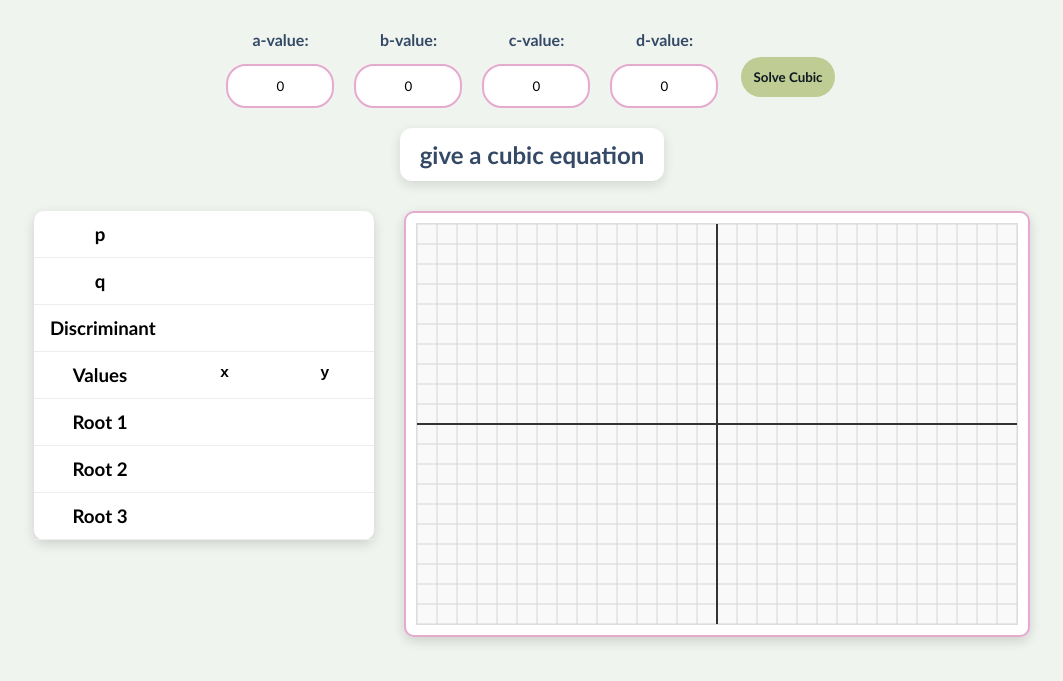
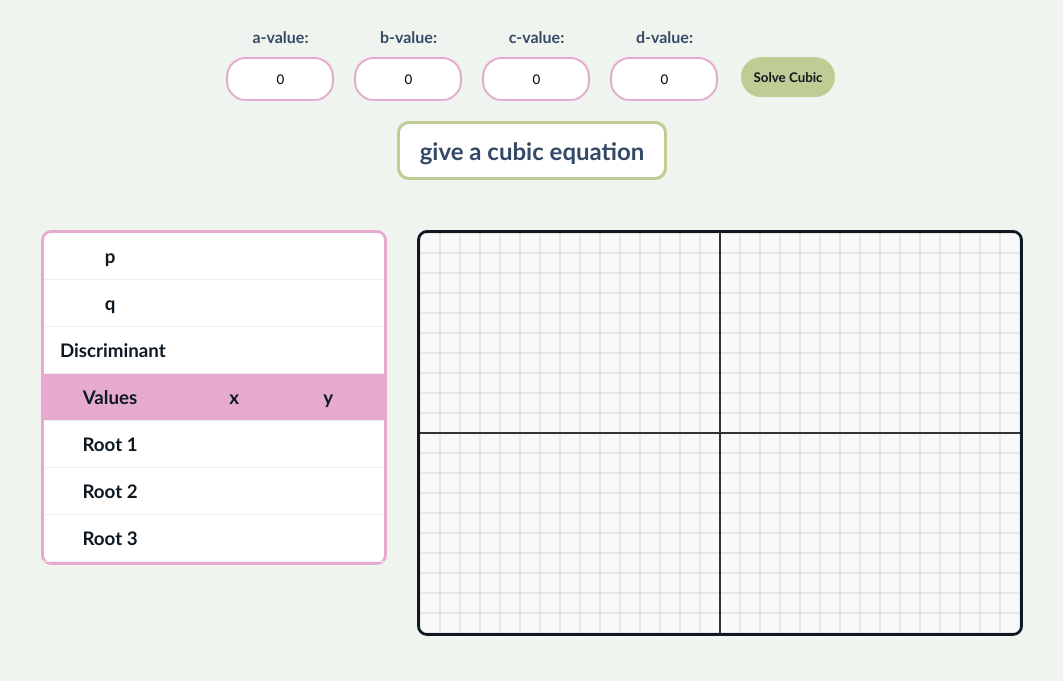
Before and after one commit to RitaLi3711/CubicFormula, a website built with Vite: page index.html in a window 1280 px wide. Both pictures are taken after a click on the button "Solve Cubic". Shown: the part 73-754 px from the top of the page, without its empty margins (108-1171 px from the left). Built offline with nearby package versions, Linux system fonts and the light colour scheme.

Commit message:
Got rid of shadows and extra border container

```diff
--- a/index.html
+++ b/index.html
@@ -14,6 +14,7 @@
   <div>
     <h1 class="page-title">Cubic Solver</h1>
 
+        <!-- input section -->
     <div class="input-row">
       <div class="input-group">
         <h2 class="input-title">a-value:</h2>
@@ -38,6 +39,7 @@
       <button id="solve-button">Solve Cubic</button>
     </div>
 
+    <!-- output section -->
     <div class="equation-display" id="equation-display">
       <h2 id="equation-text">0x³ + 0x² + 0x + 0 = 0</h2>
     </div>
@@ -60,9 +62,12 @@
           <h3 id="disc-value"></h3>
         </div>
 
-        <div class="result-row">
+        <div class="result-row values-row">   <!--2 classes to provide colour to this row-->
           <h3 class="result-title">Values</h3>
-          <h3 class="values-header value-display">x&nbsp;&nbsp;&nbsp;&nbsp;&nbsp;&nbsp;&nbsp;&nbsp;&nbsp;&nbsp;y</h3>
+          <h3 class="values-header">
+            <span>x</span>
+            <span>y</span>
+          </h3>
         </div>
 
         <div class="result-row">
@@ -81,9 +86,7 @@
         </div>
       </div>
 
-      <div class="canvas-container">
         <canvas id="graph" width="600" height="400"></canvas>
-      </div>
 
     </div>
 </body>
--- a/src/main.ts
+++ b/src/main.ts
@@ -20,9 +20,9 @@ const drawGrid = () => {
   ctx.beginPath();
   ctx.strokeStyle = "#333";
   ctx.lineWidth = 2;
-  ctx.moveTo(0, 200);
+  ctx.moveTo(0, 200); // x-axis
   ctx.lineTo(600, 200);
-  ctx.moveTo(300, 0);
+  ctx.moveTo(300, 0); //y-axis
   ctx.lineTo(300, 400);
   ctx.stroke();
 };
@@ -32,17 +32,16 @@ const drawFunction = (
   b: number,
   c: number,
   d: number,
-  roots: (number | string)[],
+  roots: (number | string)[], //root number or complex string
 ) => {
   const canvas = document.getElementById("graph") as HTMLCanvasElement;
   const ctx = canvas.getContext("2d")!;
-  ctx.clearRect(0, 0, 600, 400);
+  ctx.clearRect(0, 0, 600, 400); //clears canvas + redraw grid
   drawGrid();
 
   ctx.beginPath();
   ctx.strokeStyle = "#e6aace";
   ctx.lineWidth = 3;
-
   let first = true;
 
   for (let x = -15; x <= 15; x += 0.1) {
@@ -61,8 +60,8 @@ const drawFunction = (
 
   roots.forEach((root) => {
     if (typeof root === "number") {
+      //only draw real roots
       ctx.beginPath();
-      ctx.fillStyle = "red";
       const canvasX = 300 + root * 20;
       const canvasY = 200;
       ctx.arc(canvasX, canvasY, 4, 0, 2 * Math.PI);
@@ -72,24 +71,24 @@ const drawFunction = (
   });
 };
 
-  //clears results box
+//clears results box
 const clearResults = (
-  pEl: HTMLElement,
-  qEl: HTMLElement,
-  discEl: HTMLElement,
-  root1El: HTMLElement,
-  root2El: HTMLElement,
-  root3El: HTMLElement,
+  pElement: HTMLElement,
+  qElement: HTMLElement,
+  discElement: HTMLElement,
+  root1Element: HTMLElement,
+  root2Element: HTMLElement,
+  root3Element: HTMLElement,
 ) => {
-  pEl.textContent = "";
-  qEl.textContent = "";
-  discEl.textContent = "";
-  root1El.innerHTML = "";
-  root2El.innerHTML = "";
-  root3El.innerHTML = "";
+  pElement.textContent = "";
+  qElement.textContent = "";
+  discElement.textContent = "";
+  root1Element.innerHTML = "";
+  root2Element.innerHTML = "";
+  root3Element.innerHTML = "";
 };
 
-  //gives sign in equation
+//gives sign in equation
 const formatTerm = (value: number, variable: string) => {
   if (value === 0) {
     return "";
@@ -176,39 +175,48 @@ solveButton.addEventListener("click", () => {
     (document.getElementById("d-value") as HTMLInputElement).value,
   );
 
-  const equationEl = document.getElementById("equation-text") as HTMLElement;
-  const pEl = document.getElementById("p-value")!;
-  const qEl = document.getElementById("q-value")!;
-  const discEl = document.getElementById("disc-value")!;
-  const root1El = document.getElementById("root1-value") as HTMLElement;
-  const root2El = document.getElementById("root2-value") as HTMLElement;
-  const root3El = document.getElementById("root3-value") as HTMLElement;
+  const equationElement = document.getElementById(
+    "equation-text",
+  ) as HTMLElement;
+  const pElement = document.getElementById("p-value")!;
+  const qElement = document.getElementById("q-value")!;
+  const discElement = document.getElementById("disc-value")!;
+  const root1Element = document.getElementById("root1-value") as HTMLElement;
+  const root2Element = document.getElementById("root2-value") as HTMLElement;
+  const root3Element = document.getElementById("root3-value") as HTMLElement;
 
   //must be cubic feature
   if (a === 0) {
-    equationEl.textContent = "give a cubic equation";
+    equationElement.textContent = "give a cubic equation";
     drawGrid(); // Show empty grid
-    clearResults(pEl, qEl, discEl, root1El, root2El, root3El);
+    clearResults(
+      pElement,
+      qElement,
+      discElement,
+      root1Element,
+      root2Element,
+      root3Element,
+    );
     return;
   }
 
   let equation = `${a}x³${formatTerm(b, "x²")}${formatTerm(c, "x")}${formatTerm(d, "")} = 0`;
-  equation = equation.replace(/\+ -/g, "- ").replace(/^\s\+\s/, "");
-  equationEl.textContent = equation;
+  equation = equation.replace(/\+ -/g, "- ").replace(/^\s\+\s/, ""); //removes unnecessary +
+  equationElement.textContent = equation;
 
   const p = (3 * a * c - b * b) / (3 * a * a);
   const q = (2 * b * b * b - 9 * a * b * c + 27 * a * a * d) / (27 * a * a * a);
+  const discriminant = (q / 2) ** 2 + (p / 3) ** 3;
   const translation = -b / (3 * a);
-  const discriminant = (q / 2) ** 2 + (p / 3) ** 3;
+
+  pElement.textContent = p.toFixed(4); //update result box
+  qElement.textContent = q.toFixed(4);
+  discElement.textContent = discriminant.toFixed(4);
 
   const roots = getRoots(discriminant, p, q, translation);
-
-  pEl.textContent = p.toFixed(4);  //update result box
-  qEl.textContent = q.toFixed(4);
-  discEl.textContent = discriminant.toFixed(4);
-  root1El.innerHTML = formatRoot(roots[0]);
-  root2El.innerHTML = formatRoot(roots[1]);
-  root3El.innerHTML = formatRoot(roots[2]);
+  root1Element.innerHTML = formatRoot(roots[0]);
+  root2Element.innerHTML = formatRoot(roots[1]);
+  root3Element.innerHTML = formatRoot(roots[2]);
 
   drawFunction(a, b, c, d, roots);
 });
--- a/src/style.css
+++ b/src/style.css
@@ -16,7 +16,7 @@ body {
 .input-title {
   color: #344966;
   font-size: 1rem;
-  margin: 10;
+  margin: 10px;
   line-height: 1.3;
 }
 
@@ -66,8 +66,14 @@ button:hover {
 .result-box {
   width: 340px;
   background: white;
+  border: 3px solid #e6aace;
   border-radius: 10px;
-  box-shadow: 0 4px 12px rgba(0, 0, 0, 0.15);
+  font-family: inherit;
+  color: #0d1821;
+}
+
+.result-box h3 {
+  margin: 0;
 }
 
 .result-row {
@@ -77,45 +83,33 @@ button:hover {
   border-bottom: 1px solid #eee;
 }
 
-.result-box h3 {
-  margin: 0;
+.result-row.values-row {
+  /* 2 classes*/
+  background-color: #e6aace;
 }
 
-.xy-grid {
-  display: grid;
-  grid-template-columns: 1fr 1fr;
-  width: 140px;
-  justify-self: en d;
-  text-align: center;
-}
-
-.xy-grid h3 {
-  margin: 0;
+.values-header {
+  text-align: right;
+  word-spacing: 80px;
+  padding-right: 35px;
 }
 
 #root1-value,
 #root2-value,
 #root3-value {
-  word-spacing: 50px;
-  margin-left: 5px;
-}
-
-.result-row .values-header {
-  display: flex;
-  justify-content: space-between;
-  width: 200px;
-  margin-left: 70px;
-  padding-right: 30px;
-  font-family: monospace;
+  text-align: right;
+  padding-right: 35px;
+  word-spacing: 55px;
 }
 
 .equation-display {
   margin: 20px auto;
   padding: 12px 20px;
   background: white;
+
+  border: 3px solid #bfcc94;
   border-radius: 12px;
   width: fit-content;
-  box-shadow: 0 4px 12px rgba(0, 0, 0, 0.12);
 }
 
 #equation-text {
@@ -131,21 +125,12 @@ button:hover {
   gap: 30px;
   margin: 30px auto;
   max-width: 1200px;
-  padding: 0 20px;
-}
-
-.canvas-container {
-  width: fit-content;
-  border: 2px solid #e6aace;
-  border-radius: 10px;
-  padding: 10px;
-  background: white;
-  box-shadow: 0 4px 12px rgba(0, 0, 0, 0.15);
-  flex: 0 0 auto;
+  padding: 20px;
 }
 
 #graph {
   display: block;
   background: #f9f9f9;
-  border: 1px solid #ddd;
+  border: 3px solid #0d1821;
+  border-radius: 10px;
 }
```
